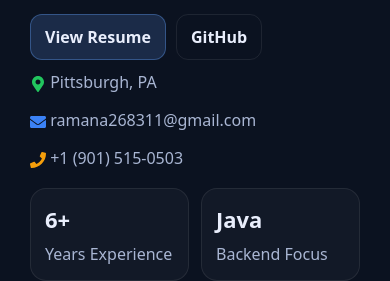
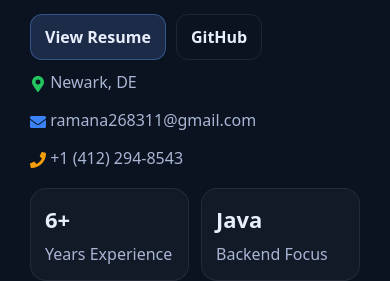
Before and after one commit to Venky268311/venkat-portfolio, a React (Vite) app: page / in a window 390 px wide. Shown: the part 561-842 px from the top of the page. Built offline with nearby package versions, Linux system fonts and the light colour scheme; no server answers.

Commit message:
Address and Mobile

```diff
--- a/src/App.jsx
+++ b/src/App.jsx
@@ -12,8 +12,8 @@ FaEnvelopeOpenText, FaPhone, FaEnvelope, FaLinkedin, FaFileDownload, FaMapMarker
 
 const LINKS = {
   email: "ramana268311@gmail.com",
-  phone: "+1 (901) 515-0503",
-  location: "Pittsburgh, PA",
+  phone: "+1 (412) 294-8543",
+  location: "Newark, DE",
   github: "https://github.com/Venky268311",      // <- update
   linkedin: "https://www.linkedin.com/in/venkat-ramana-mankena/", // <- update
   resumeUrl: "/VENKAT_RAMANA_MANKENA_SE_1.pdf",  // place PDF in /public
```
